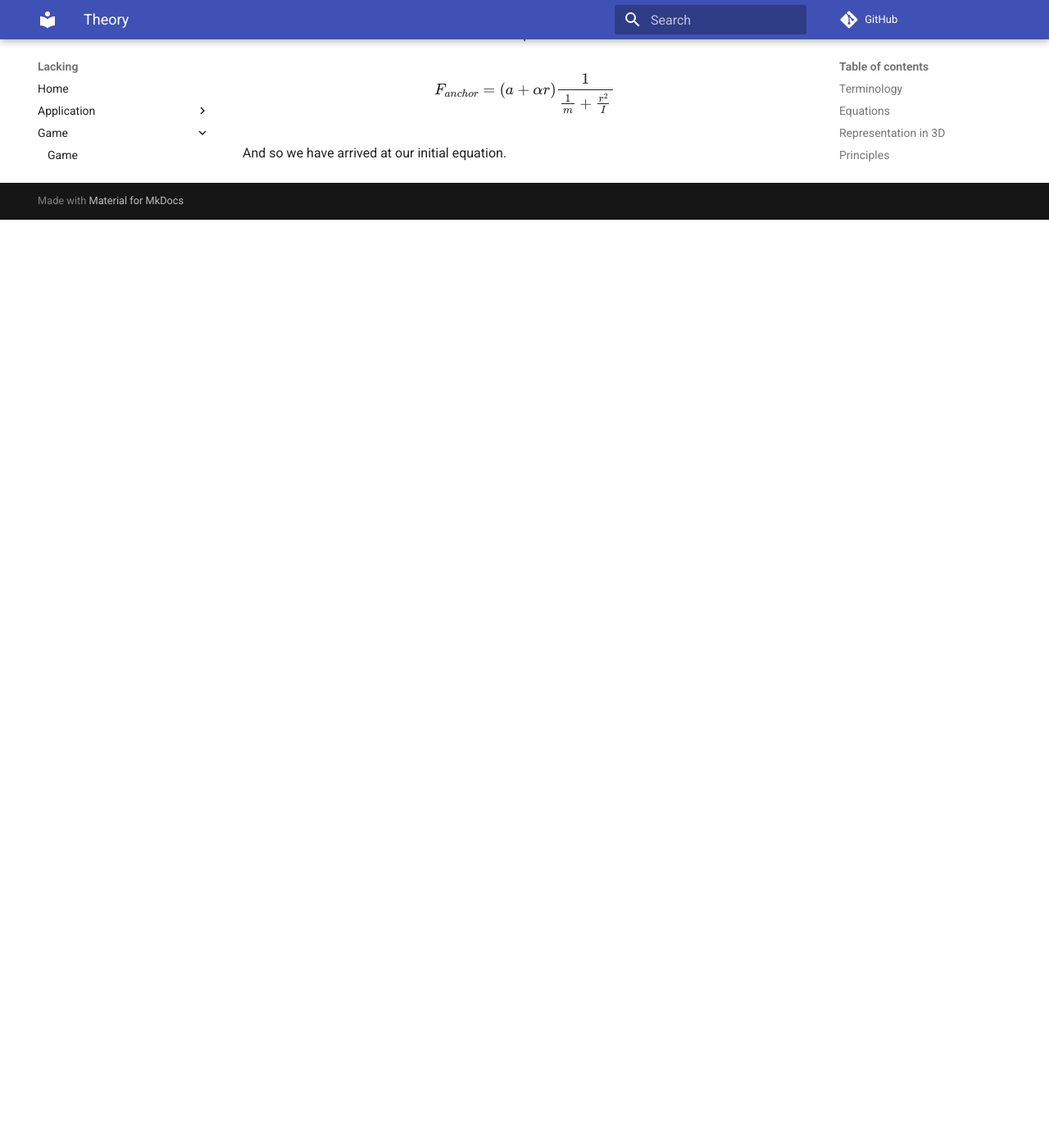
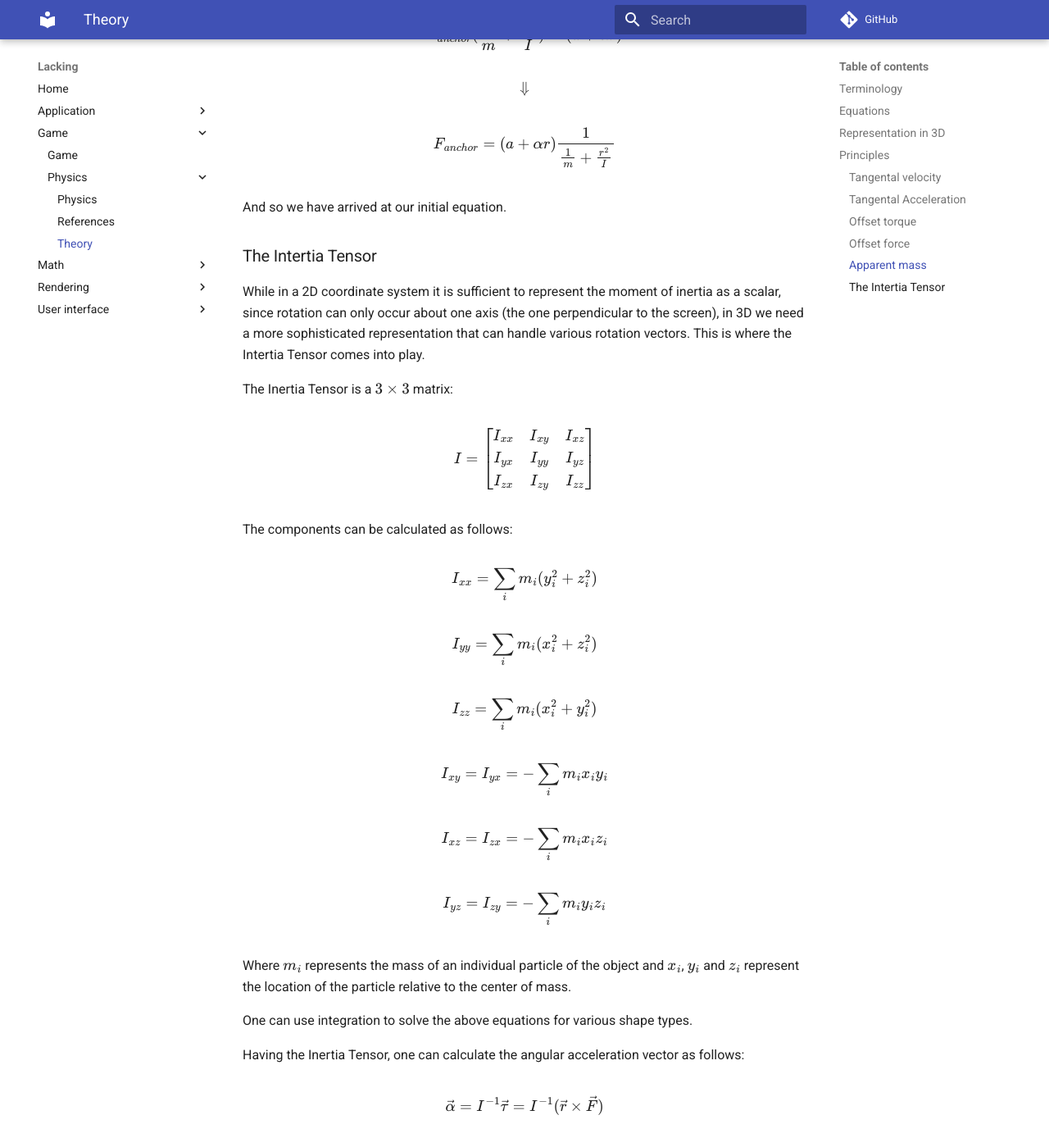
Before and after one commit to mokiat/lacking, an MkDocs documentation site: the page built from docs/game/physics/theory.md, in a window 1280 px wide and 1400 px high, scrolled down 6942 px. Shown: the whole window at 82% size. Built offline with MkDocs 1.6.1 and Material for MkDocs 9.7.7, drawn with Linux system fonts in a browser that asks for light colours; comment, search, counter and statistics services are not loaded; before the commit the page ends 7210 px from its top, so only the background shows below that; some of the changed text lies outside the part shown.

Commit message:
Document the inertia tensor

```diff
--- a/docs/game/physics/theory.md
+++ b/docs/game/physics/theory.md
@@ -26,6 +26,7 @@
 | $a = \frac{F}{m}$ | The acceleration that an object experiences can be derived from the force acting on the object and its mass. |
 | $p = mv$ | The momentum is proportional to the mass and its relative velocity. |
 | $\alpha = \frac{\tau}{I}$ | The angular acceleration that an object experiences can be dervied from the torque acting on the object and its angular momentum. |
+| $\tau = rF$ | A force $F$ applied tangentially at distance $r$ from the center of mass of an object induces a torque. |
 | $L = I\omega$ | The angular momentum is proportional to the moment of inertia of the object and its angular velocity. |
 | $v_t = \omega r$ | The tangential velocity of a point at $r$ distance from the center of mass depends on the angular velocity and the radius. |
 | $a_t = \alpha r$ | The tangential acceleration of a point at $r$ distance from the center of mass depends on the angular acceleration and the radius. This is derived from the tangential velocity equation. |
@@ -295,3 +296,54 @@
 $$
 
 And so we have arrived at our initial equation.
+
+### The Intertia Tensor
+
+While in a 2D coordinate system it is sufficient to represent the moment of inertia as a scalar, since rotation can only occur about one axis (the one perpendicular to the screen), in 3D we need a more sophisticated representation that can handle various rotation vectors. This is where the Intertia Tensor comes into play.
+
+The Inertia Tensor is a $3 \times 3$ matrix:
+
+$$
+I =
+\begin{bmatrix}
+I_{xx} & I_{xy} & I_{xz} \\
+I_{yx} & I_{yy} & I_{yz} \\
+I_{zx} & I_{zy} & I_{zz} \\
+\end{bmatrix}
+$$
+
+The components can be calculated as follows:
+
+$$
+I_{xx} = \sum_i{m_i (y_i^2 + z_i^2)}
+$$
+
+$$
+I_{yy} = \sum_i{m_i (x_i^2 + z_i^2)}
+$$
+
+$$
+I_{zz} = \sum_i{m_i (x_i^2 + y_i^2)}
+$$
+
+$$
+I_{xy} = I_{yx} = - \sum_i{m_i x_i y_i}
+$$
+
+$$
+I_{xz} = I_{zx} = - \sum_i{m_i x_i z_i}
+$$
+
+$$
+I_{yz} = I_{zy} = - \sum_i{m_i y_i z_i}
+$$
+
+Where $m_i$ represents the mass of an individual particle of the object and $x_i$, $y_i$ and $z_i$ represent the location of the particle relative to the center of mass.
+
+One can use integration to solve the above equations for various shape types.
+
+Having the Inertia Tensor, one can calculate the angular acceleration vector as follows:
+
+$$
+\vec{\alpha} = I^{-1} \vec{\tau} = I^{-1} (\vec{r} \times \vec{F})
+$$
```
Also changed, not shown: docs/game/physics/references.md (+5 -0 lines).
